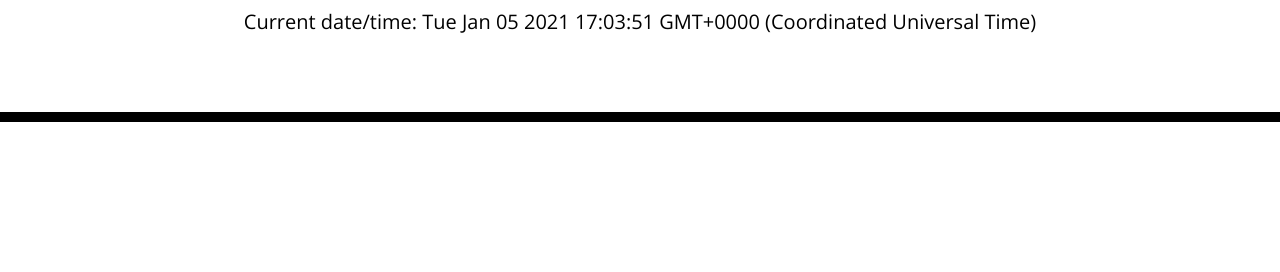
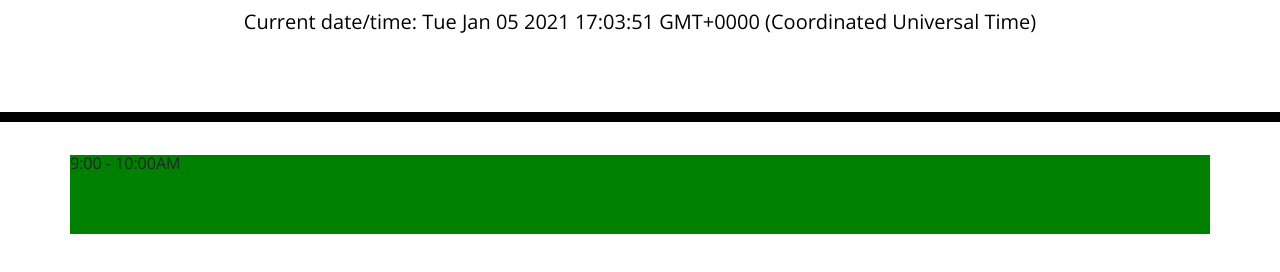
Before and after one commit to freejonm/workdayscheduler, a plain HTML site: page index.html in a window 1280 px wide. Shown: the part 182-454 px from the top of the page. Drawn offline with nearby package versions, Linux system fonts and the light colour scheme.

Commit message:
adding a timeblock with background color

```diff
--- a/index.html
+++ b/index.html
@@ -31,6 +31,7 @@
 
     <div class="container">
       <!-- Timeblocks go here -->
+      <div class="row" id="9">9:00 - 10:00AM</div>
     </div>
 
 
--- a/script.js
+++ b/script.js
@@ -1,5 +1,14 @@
-console.log(moment());
-
+// set a variable for the current date/time
 var now = moment();
 
+// print current date/time in browser
 $("#currentDay").text("Current date/time: " + now._d);
+
+// timeblocks change color if it is currently later
+
+
+$("#9").css("background-color", "green");
+
+// edit timeblocks with tasks
+
+//
```
